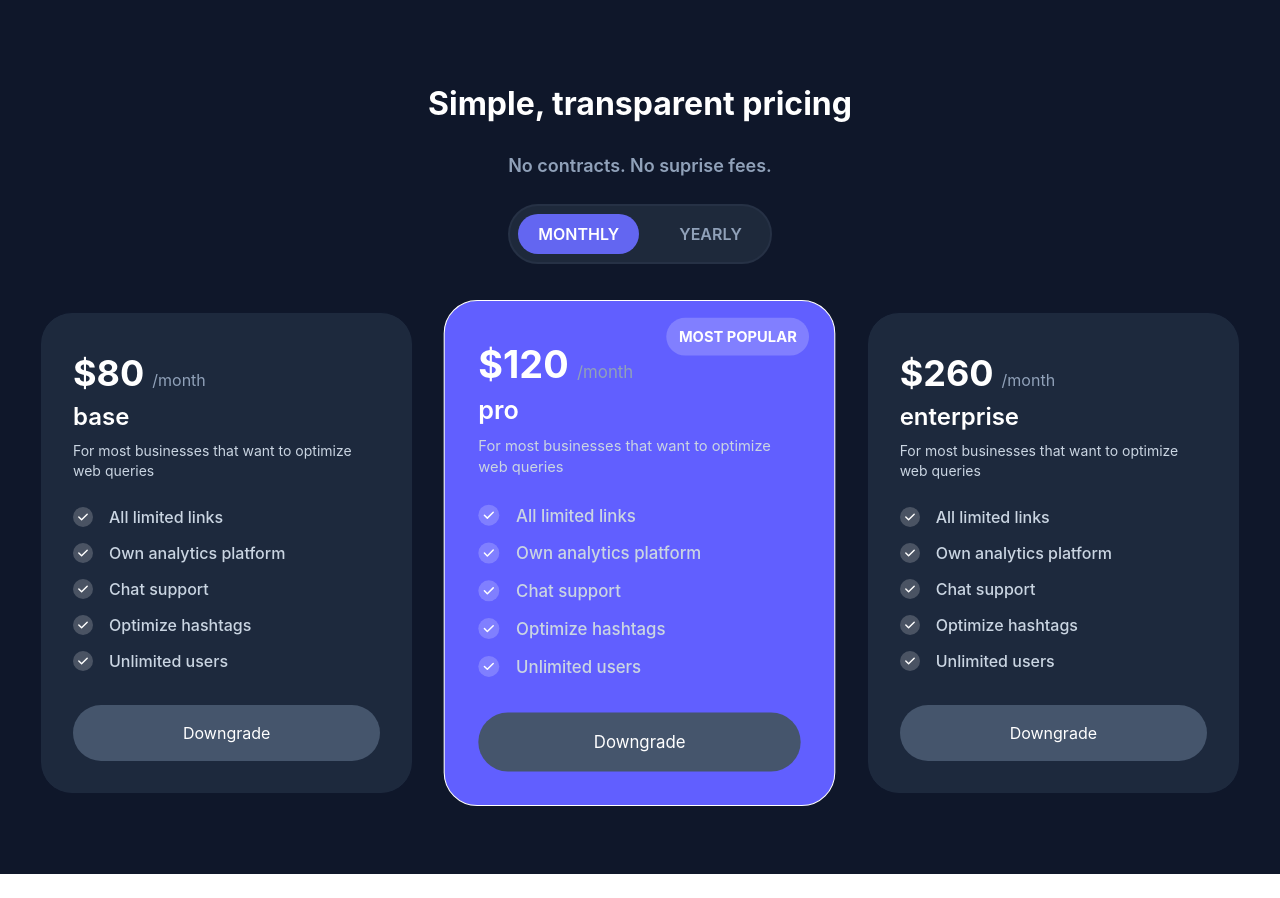
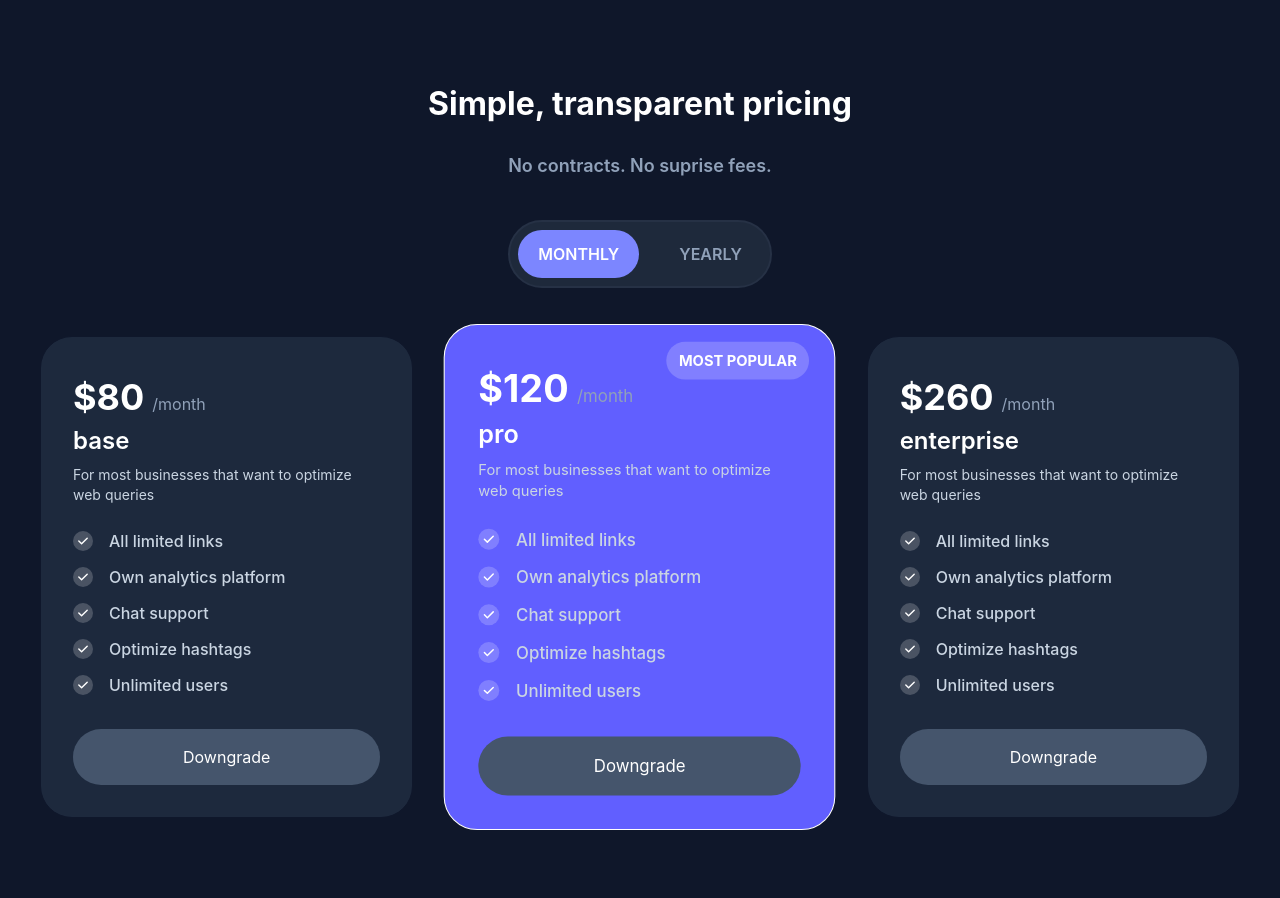
Before and after one commit to ManishNewa/ReactApp, a React (Vite) app: page / in a window 1280 px wide. Before the commit the page ends 874 px from the top, so only its background shows below. Built offline with nearby package versions, Linux system fonts and the light colour scheme.

Commit message:
adjust color css

```diff
--- a/src/components/pricing/Pricings.jsx
+++ b/src/components/pricing/Pricings.jsx
@@ -31,14 +31,14 @@ export default function Pricings() {
             <h1 className="text-white text-[32px] font-bold mb-4">
                 Simple, transparent pricing
             </h1>
-            <p className="text-lg text-slate-400 mb-4 font-semibold">
+            <p className="text-lg text-slate-400 mb-8 font-semibold">
                 No contracts. No suprise fees.
             </p>
             <div className="flex p-2 mb-10 gap-5 bg-[#1E293B] border-2 border-[#263145] rounded-[50px]">
-                <button className="uppercase px-5 py-2 bg-[#6366F1] rounded-[50px] font-semibold text-white">
+                <button className="uppercase px-5 py-3 bg-indigo-400 rounded-[50px] font-semibold text-white">
                     Monthly
                 </button>
-                <button className="uppercase px-5 py-2 font-semibold text-slate-400">
+                <button className="uppercase px-5 py-3 font-semibold text-slate-400">
                     Yearly
                 </button>
             </div>
```
